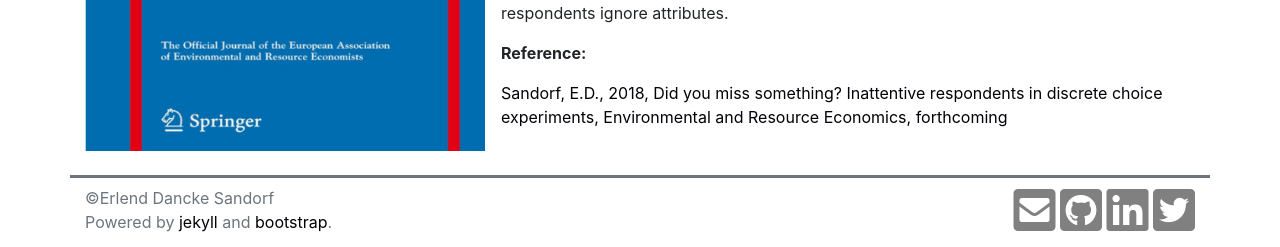
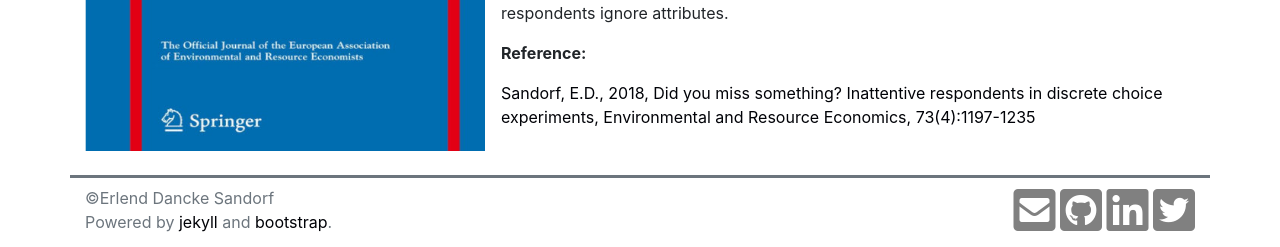
Before and after one commit to edsandorf/old-edsandorf-website, a Jekyll site: the page built from _pubs/2018-10-25-ere.md, in a window 1280 px wide and 943 px high. Shown: the part 693-940 px from the top of the window. Built offline with Jekyll 4.4.1, drawn with Linux system fonts in a browser that asks for light colours.

Commit message:
Added volume, issue and page numbers to reference

```diff
--- a/_pubs/2018-10-25-ere.md
+++ b/_pubs/2018-10-25-ere.md
@@ -13,4 +13,4 @@ attribute non-attendance, it does not significantly affect the probability of at
 
 **Reference:**
 
-[Sandorf, E.D., 2018, Did you miss something? Inattentive respondents in discrete choice experiments, Environmental and Resource Economics, forthcoming ](https://link.springer.com/article/10.1007/s10640-018-0296-y)
+[Sandorf, E.D., 2018, Did you miss something? Inattentive respondents in discrete choice experiments, Environmental and Resource Economics, 73(4):1197-1235](https://link.springer.com/article/10.1007/s10640-018-0296-y)
```
